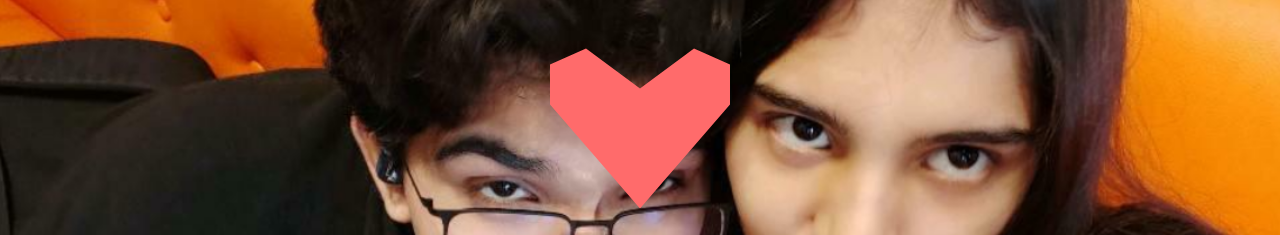
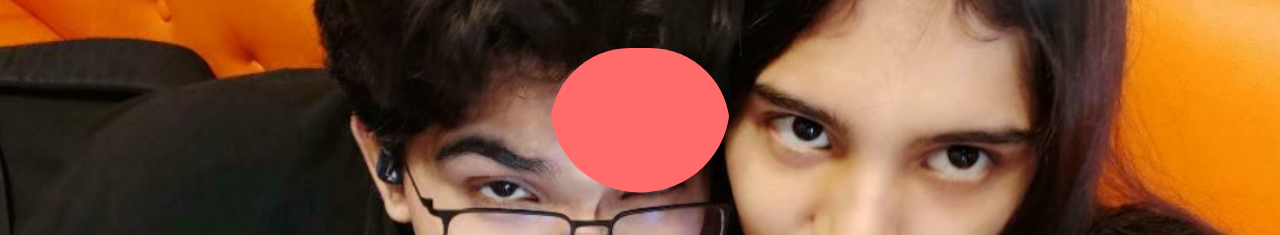
Before and after one commit to devans-hii/valentines, a plain HTML site: page index.html in a window 1280 px wide. Shown: the part 76-311 px from the top of the page. Drawn offline with Linux system fonts and the light colour scheme.

Commit message:
Update index.html

```diff
--- a/index.html
+++ b/index.html
@@ -26,8 +26,7 @@
       margin-top: 20px;
     }
 
-    /* STRAIGHT HEART (NOT ROTATED) */
-   .heart {
+ .heart {
   width: 180px;
   height: 160px;
   position: absolute;
@@ -35,16 +34,8 @@
   top: 30px;
   transform: translateX(-50%);
   background: #ff6b6b;
-  clip-path: polygon(
-    50% 100%,
-    0% 35%,
-    0% 10%,
-    20% 0%,
-    50% 25%,
-    80% 0%,
-    100% 10%,
-    100% 35%
-  );
+  border-radius: 90px 90px 90px 90px;
+  clip-path: ellipse(50% 55% at 50% 35%);
   transition: transform 0.6s ease;
   overflow: hidden;
 }
```
